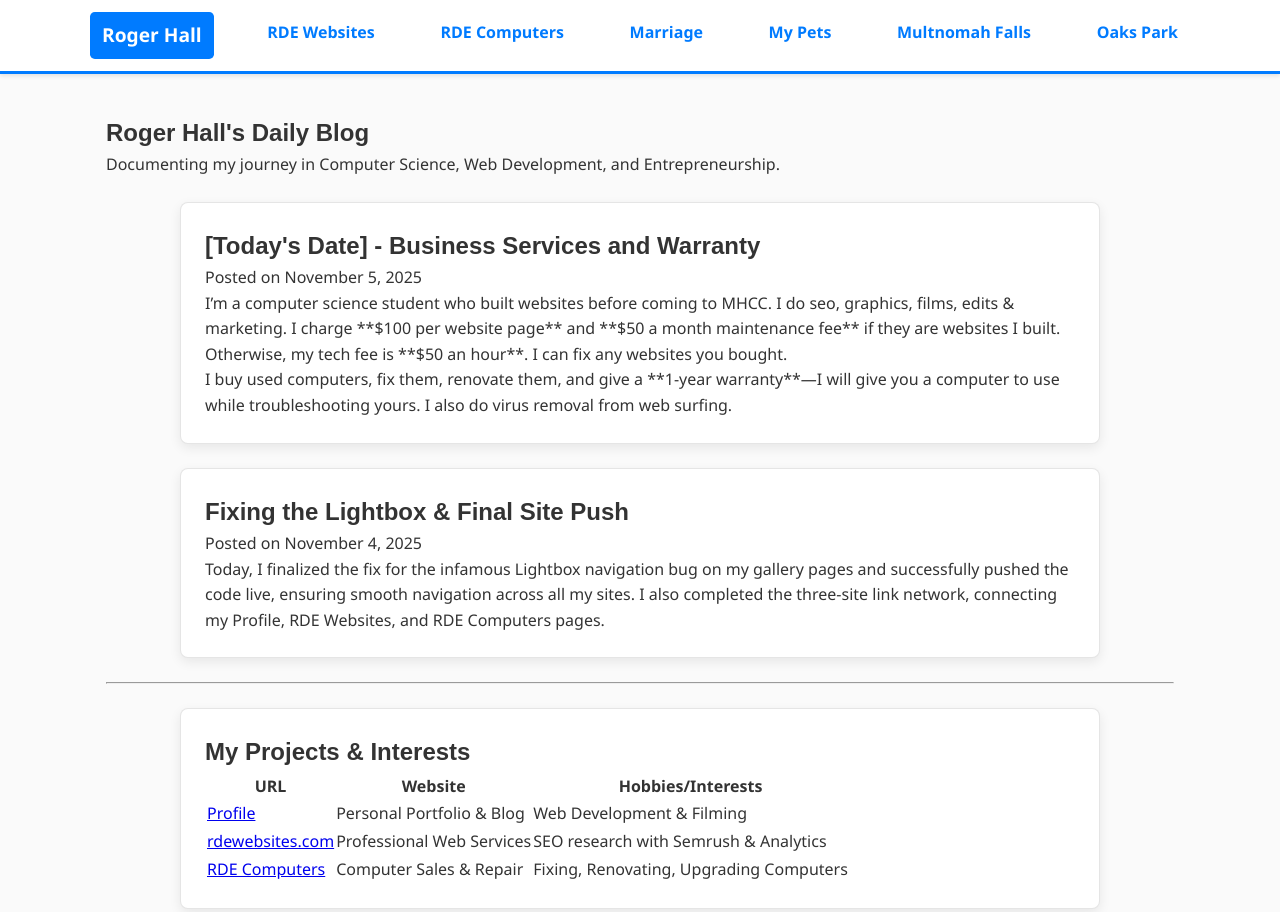
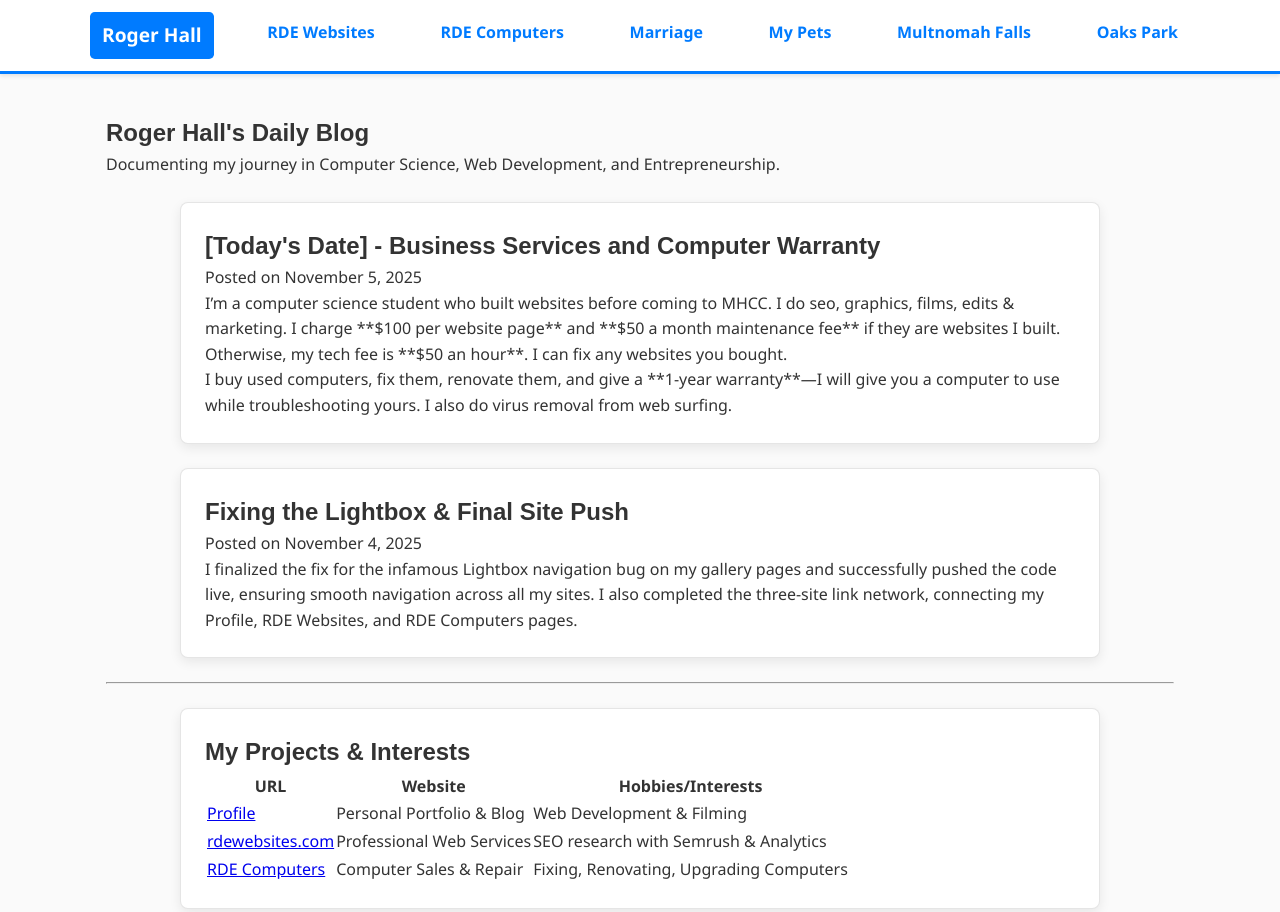
Before and after one commit to rdhall1963/profile.rdewebsites.com, a plain HTML site: page profile.html in a window 1280 px wide. Shown: the top 912 px of the page. Drawn offline with Linux system fonts and the light colour scheme.

Commit message:
Final blog layout structure replacement and content update

```diff
--- a/profile.html
+++ b/profile.html
@@ -32,7 +32,7 @@
 
             <article class="blog-post card">
                 <header>
-                    <h2>[Today's Date] - Business Services and Warranty</h2>
+                    <h2>[Today's Date] - Business Services and Computer Warranty</h2>
                     <time datetime="2025-11-05">Posted on November 5, 2025</time>
                 </header>
                 <p>I’m a computer science student who built websites before coming to MHCC. I do seo, graphics, films, edits & marketing. I charge **$100 per website page** and **$50 a month maintenance fee** if they are websites I built. Otherwise, my tech fee is **$50 an hour**. I can fix any websites you bought.</p>
@@ -44,7 +44,7 @@
                     <h2>Fixing the Lightbox & Final Site Push</h2>
                     <time datetime="2025-11-04">Posted on November 4, 2025</time>
                 </header>
-                <p>Today, I finalized the fix for the infamous Lightbox navigation bug on my gallery pages and successfully pushed the code live, ensuring smooth navigation across all my sites. I also completed the three-site link network, connecting my Profile, RDE Websites, and RDE Computers pages.</p>
+                <p>I finalized the fix for the infamous Lightbox navigation bug on my gallery pages and successfully pushed the code live, ensuring smooth navigation across all my sites. I also completed the three-site link network, connecting my Profile, RDE Websites, and RDE Computers pages.</p>
             </article>
 
         </section>
@@ -80,8 +80,7 @@
                 </tbody>
             </table>
         </section>
-
-    </main>
+        </main>
 
     <footer class="site-footer">
         <p>
@@ -91,7 +90,7 @@
             • <a href="https://www.facebook.com/rdhall1963" target="_blank" rel="noopener">facebook</a>
         </p>
         <script>
-            // Lightbox cleanup script is still needed for navigation safety
+            // Lightbox cleanup script
             document.body.classList.remove('modal-open');
         </script>
     </footer>
```
